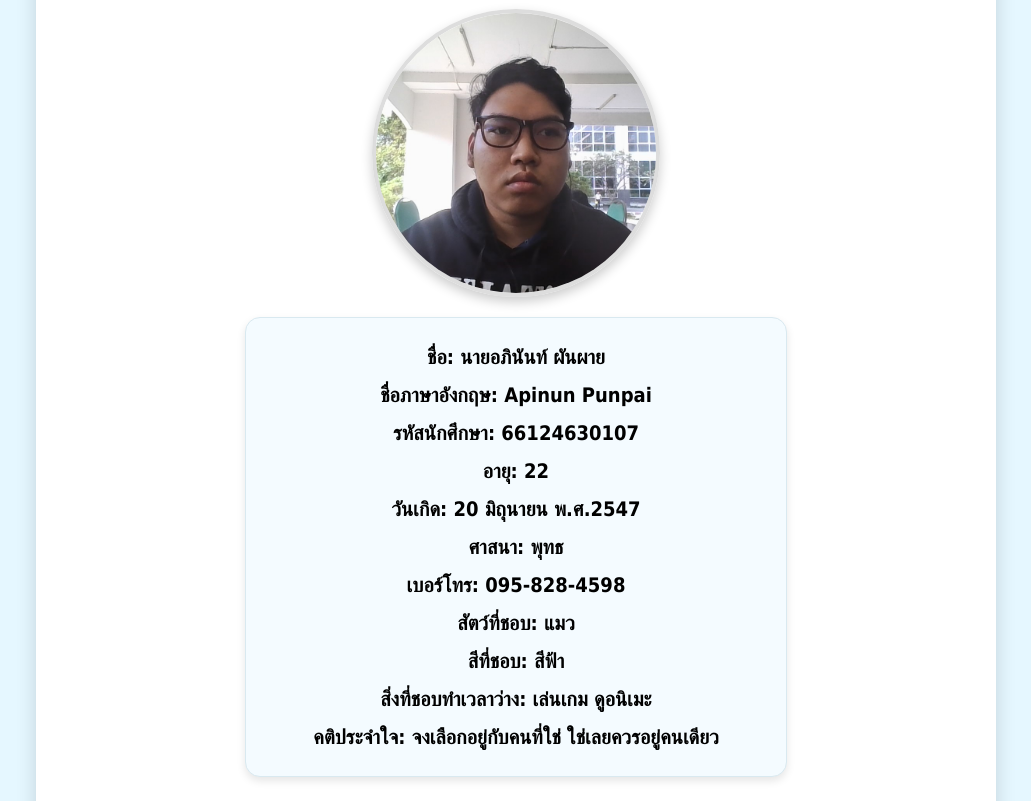
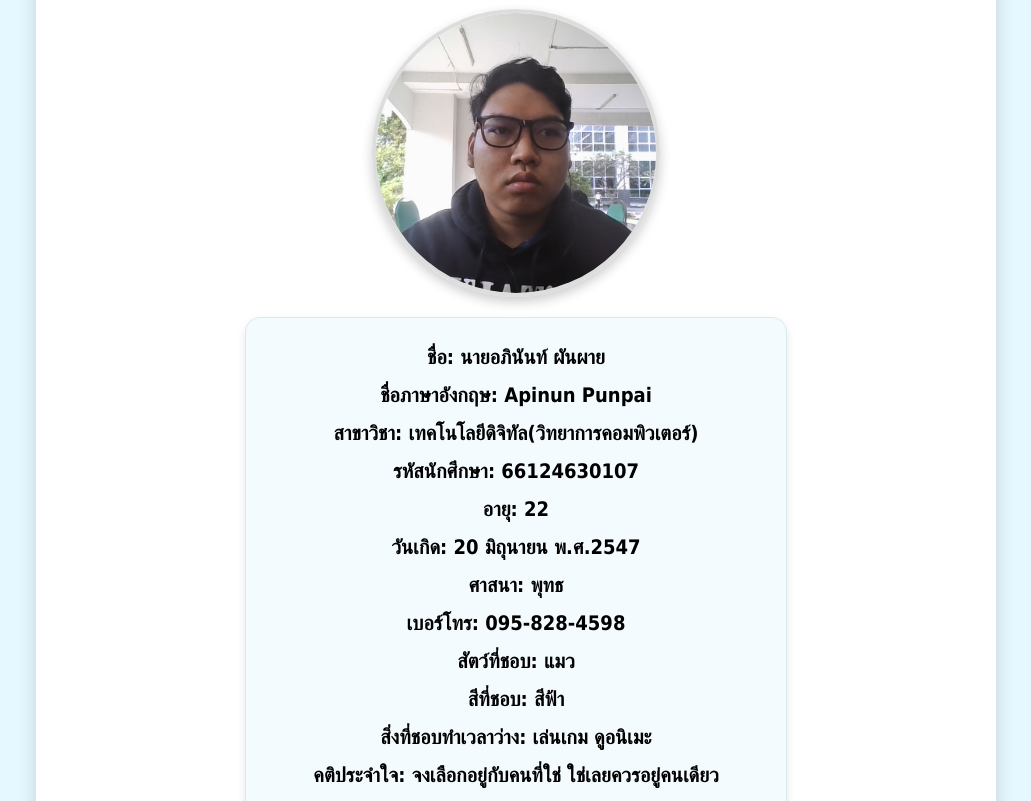
Before and after one commit to Apinun107/wed-107, a plain HTML site: page index.html in a window 1280 px wide. Shown: the part 124-925 px from the top of the page, without its empty margins (124-1155 px from the left). Drawn offline with Linux system fonts and the light colour scheme.

Commit message:
Update index.html

```diff
--- a/index.html
+++ b/index.html
@@ -177,6 +177,7 @@
             <h4>
                 ชื่อ: นายอภินันท์ ผันผาย<br>
                 ชื่อภาษาอังกฤษ: Apinun Punpai<br>
+                สาขาวิชา: เทคโนโลยีดิจิทัล(วิทยาการคอมพิวเตอร์)<br>
                 รหัสนักศึกษา: 66124630107<br>
                 อายุ: 22<br>
                 วันเกิด: 20 มิถุนายน พ.ศ.2547<br>
```
